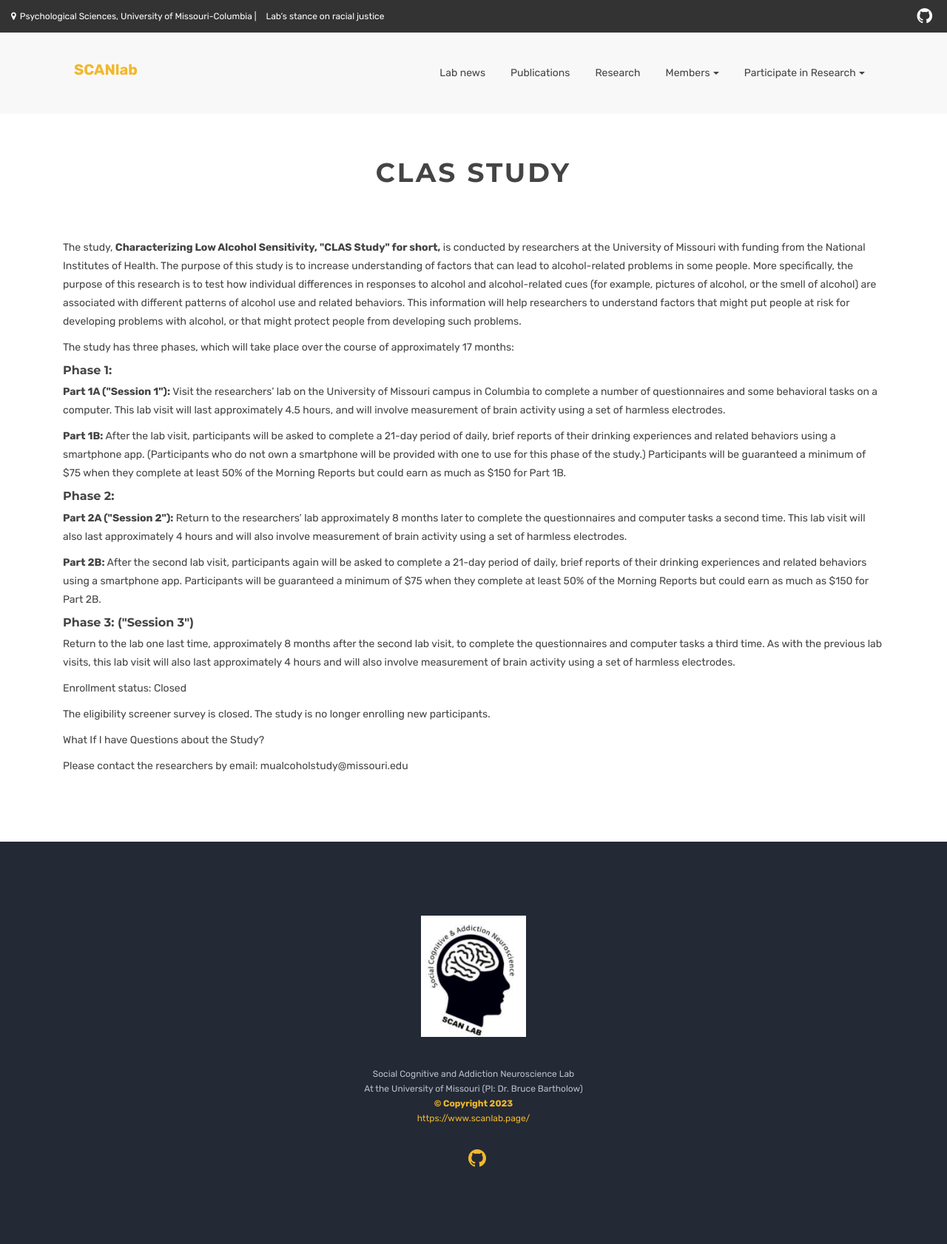
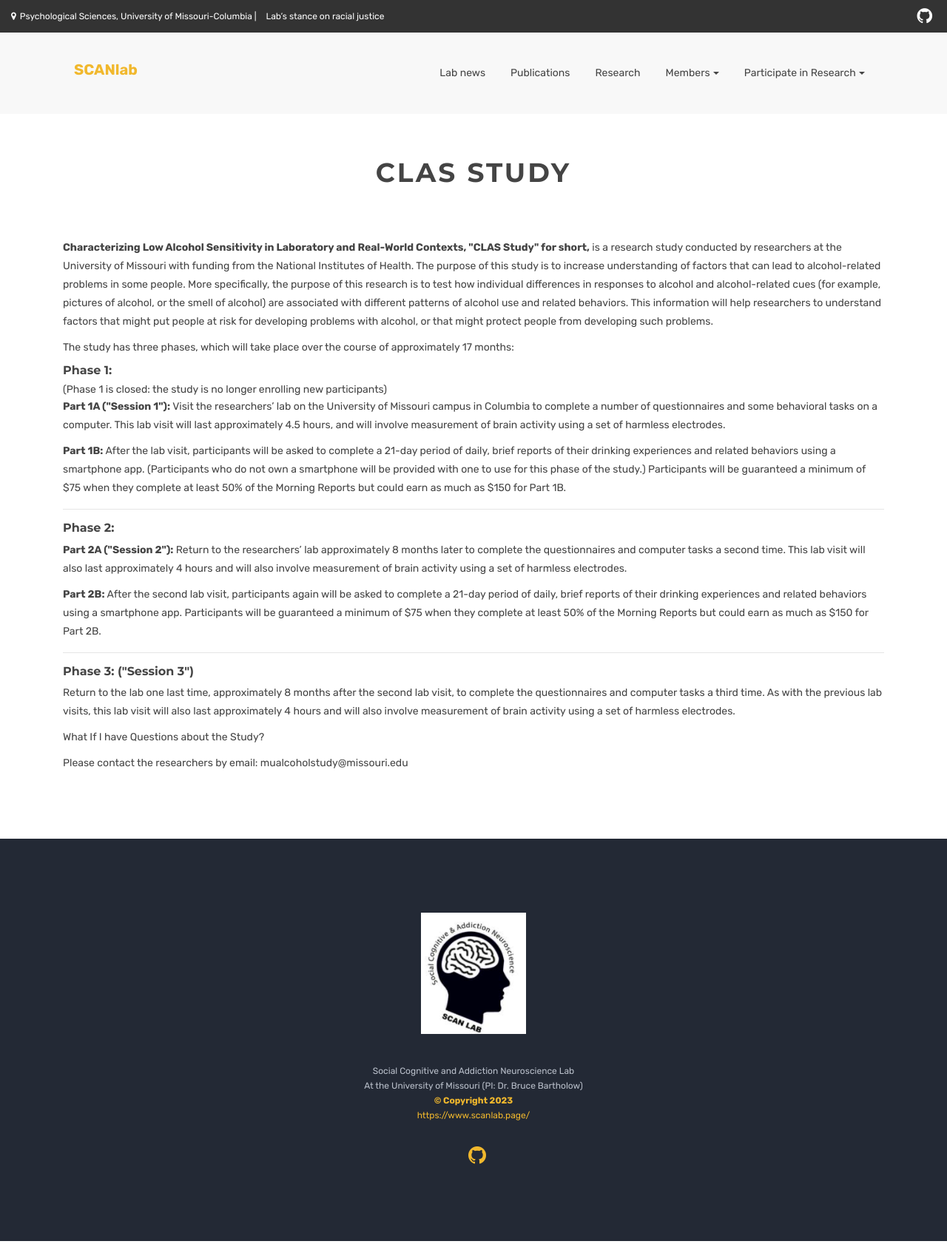
Before and after one commit to bartholow-scanlab/bartholow-scanlab.github.io, a Jekyll site: the page built from CLASstudy.html, in a window 1280 px wide. Shown: the whole page at 74% size. Built offline with Jekyll 4.4.1, drawn with Linux system fonts in a browser that asks for light colours.

Commit message:
Update CLASstudy.html

```diff
--- a/CLASstudy.html
+++ b/CLASstudy.html
@@ -24,27 +24,27 @@ canonical:
             </div>
 		<!-- Title End -->
 
-	<p>	The study, <strong>Characterizing Low Alcohol Sensitivity, "CLAS Study" for short,</strong> is conducted by researchers at the University of Missouri with funding from the National Institutes of Health. The purpose of this study is to increase understanding of factors that can lead to alcohol-related problems in some people.  More specifically, the purpose of this research is to test how individual differences in responses to alcohol and alcohol-related cues (for example, pictures of alcohol, or the smell of alcohol) are associated with different patterns of alcohol use and related behaviors.  This information will help researchers to understand factors that might put people at risk for developing problems with alcohol, or that might protect people from developing such problems.</p>
+	<p>	<strong>Characterizing Low Alcohol Sensitivity in Laboratory and Real-World Contexts, "CLAS Study" for short,</strong> is a research study conducted by researchers at the University of Missouri with funding from the National Institutes of Health. The purpose of this study is to increase understanding of factors that can lead to alcohol-related problems in some people.  More specifically, the purpose of this research is to test how individual differences in responses to alcohol and alcohol-related cues (for example, pictures of alcohol, or the smell of alcohol) are associated with different patterns of alcohol use and related behaviors.  This information will help researchers to understand factors that might put people at risk for developing problems with alcohol, or that might protect people from developing such problems.</p>
 
 
 <p>	The study has three phases, which will take place over the course of approximately 17 months:</p>
 
-<h6> Phase 1:</h6>
+<h6> Phase 1:</h6> (Phase 1 is closed: the study is no longer enrolling new participants)
 <p><strong>Part 1A ("Session 1"):</strong> Visit the researchers’ lab on the University of Missouri campus in Columbia to complete a number of questionnaires and some behavioral tasks on a computer.  This lab visit will last approximately 4.5 hours, and will involve measurement of brain activity using a set of harmless electrodes.</p>
 
 <p><strong>Part 1B:</strong> After the lab visit, participants will be asked to complete a 21-day period of daily, brief reports of their drinking experiences and related behaviors using a smartphone app.  (Participants who do not own a smartphone will be provided with one to use for this phase of the study.)  Participants will be guaranteed a minimum of $75 when they complete at least 50% of the Morning Reports but could earn as much as $150 for Part 1B.</p>
+<hr>
 
 <h6> Phase 2:</h6>
 <p><strong>Part 2A ("Session 2"):</strong> Return to the researchers’ lab approximately 8 months later to complete the questionnaires and computer tasks a second time.  This lab visit will also last approximately 4 hours and will also involve measurement of brain activity using a set of harmless electrodes.</p>
 
 <p><strong>Part 2B:</strong> After the second lab visit, participants again will be asked to complete a 21-day period of daily, brief reports of their drinking experiences and related behaviors using a smartphone app.  Participants will be guaranteed a minimum of $75 when they complete at least 50% of the Morning Reports but could earn as much as $150 for Part 2B.</p>
-
+<hr>
 <h6>	Phase 3: ("Session 3")</h6>
 <p>Return to the lab one last time, approximately 8 months after the second lab visit, to complete the questionnaires and computer tasks a third time.  As with the previous lab visits, this lab visit will also last approximately 4 hours and will also involve measurement of brain activity using a set of harmless electrodes.</p>
 
 
-<p>Enrollment status: Closed</p>
-<p>The eligibility screener survey is closed. The study is no longer enrolling new participants. </p>
+
 <p>What If I have Questions about the Study?</p>
 <p>Please contact the researchers by email: mualcoholstudy@missouri.edu</p>
 
```
